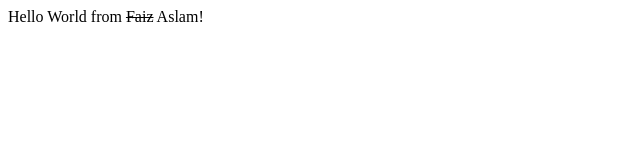
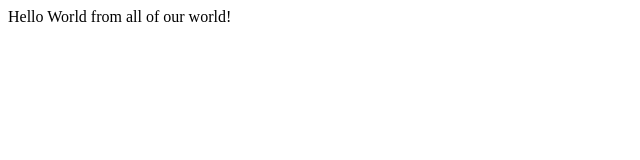
Before and after one commit to codealive-fs/myBootcamp, a plain HTML site: page index.html in a window 1280 px wide. Shown: the full height of the page, 0-640 px from the left. Drawn offline with Linux system fonts and the light colour scheme.

Commit message:
Updated to index.html

```diff
--- a/index.html
+++ b/index.html
@@ -7,7 +7,7 @@
 </head>
 <body>
     <div>
-        Hello World from <s>Faiz</s> Aslam!
+        Hello World from all of our world!
     </div>
 </body>
 </html>
```
